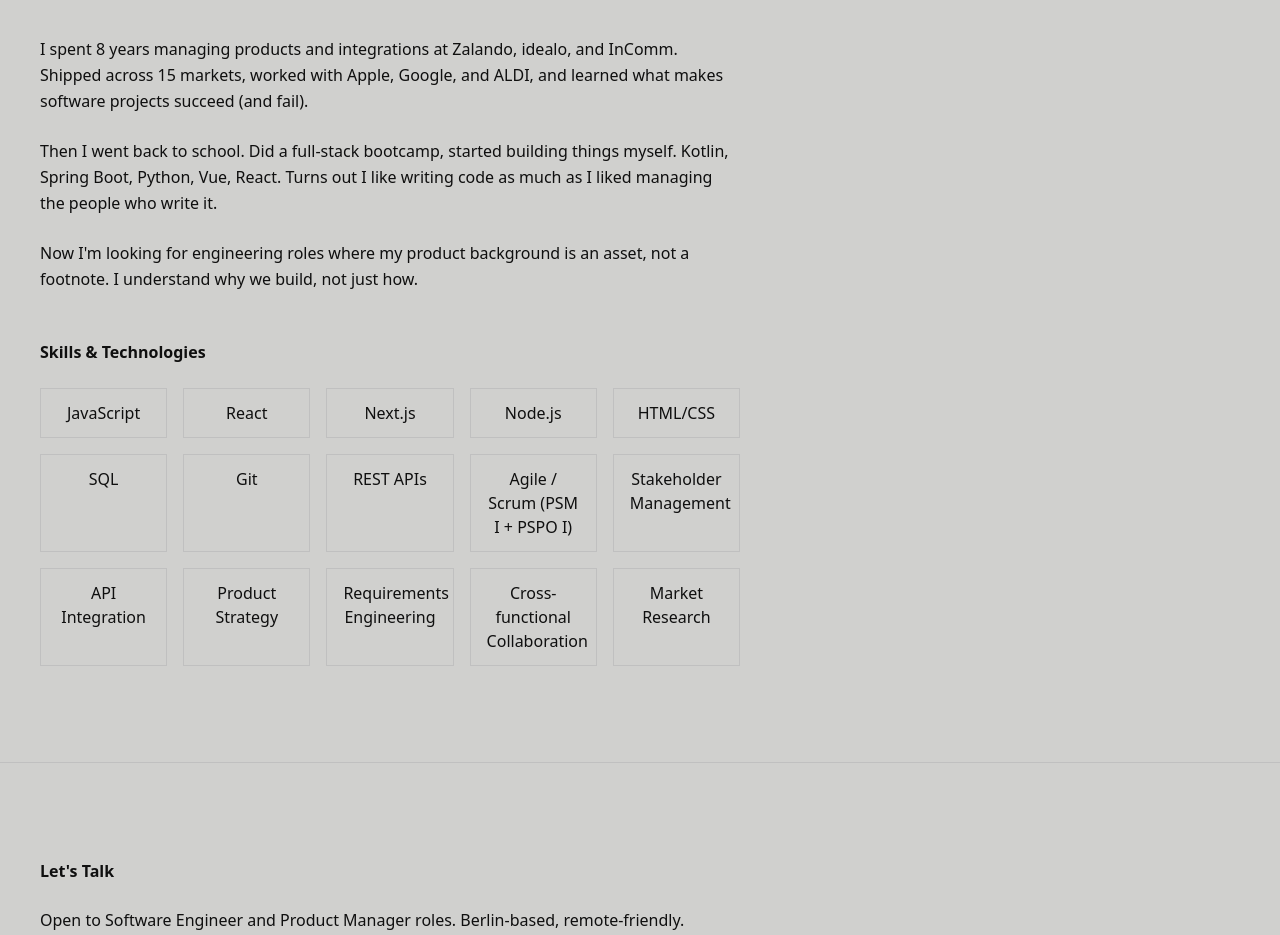
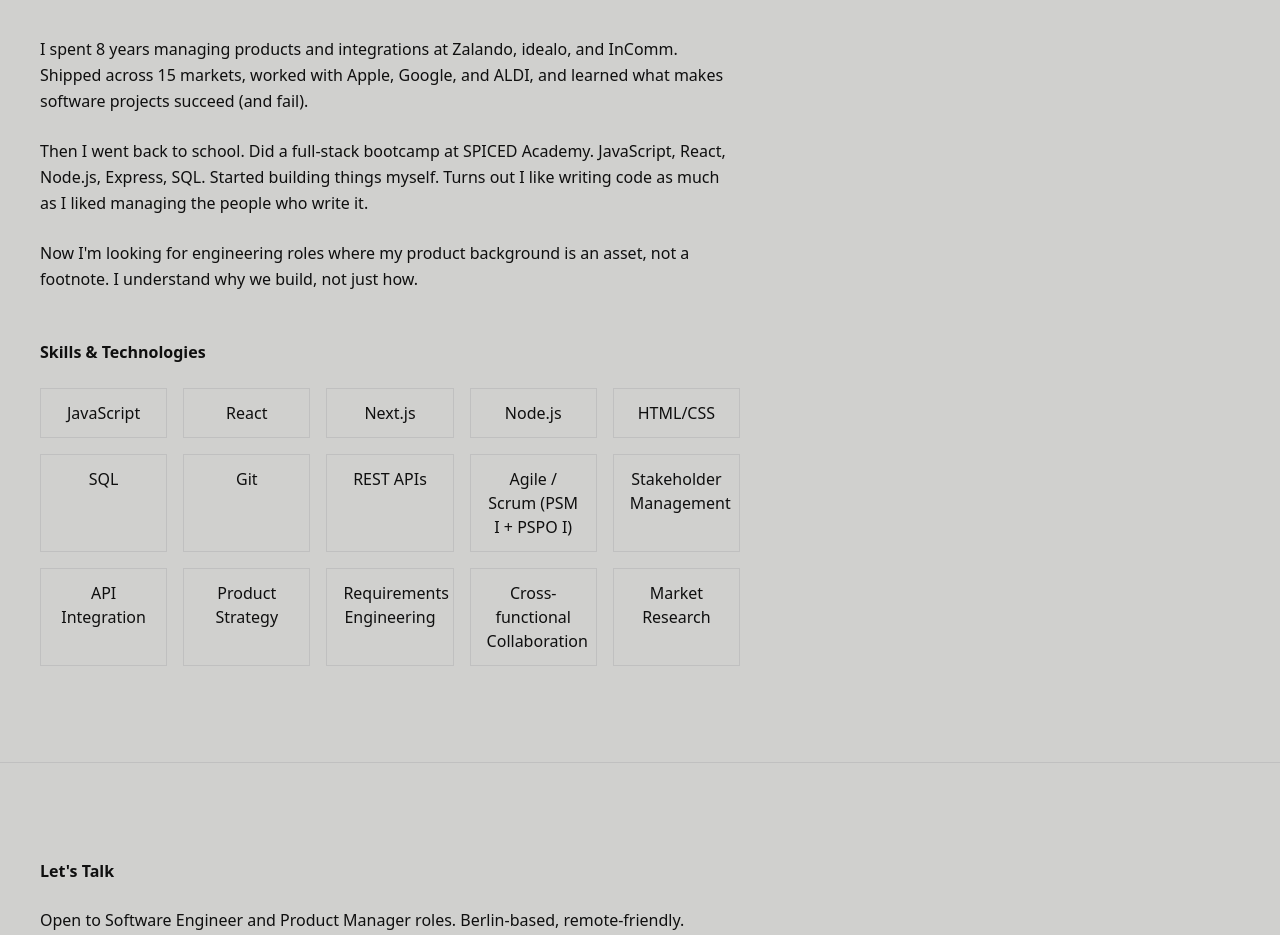
Before and after one commit to denescsaszar/portfolio, a Next.js app: page / in a window 1280 px wide. Shown: the part 2801-3736 px from the top of the page. Built offline with nearby package versions, Linux system fonts and the light colour scheme.

Commit message:
update About bootcamp text and increase base font sizes

```diff
--- a/app/page.tsx
+++ b/app/page.tsx
@@ -187,7 +187,7 @@
                 </p>
 
                 <p className="text-body leading-relaxed mb-6">
-                  Then I went back to school. Did a full-stack bootcamp, started building things myself. Kotlin, Spring Boot, Python, Vue, React. Turns out I like writing code as much as I liked managing the people who write it.
+                  Then I went back to school. Did a full-stack bootcamp at SPICED Academy. JavaScript, React, Node.js, Express, SQL. Started building things myself. Turns out I like writing code as much as I liked managing the people who write it.
                 </p>
 
                 <p className="text-body leading-relaxed mb-8 md:mb-12">
```
